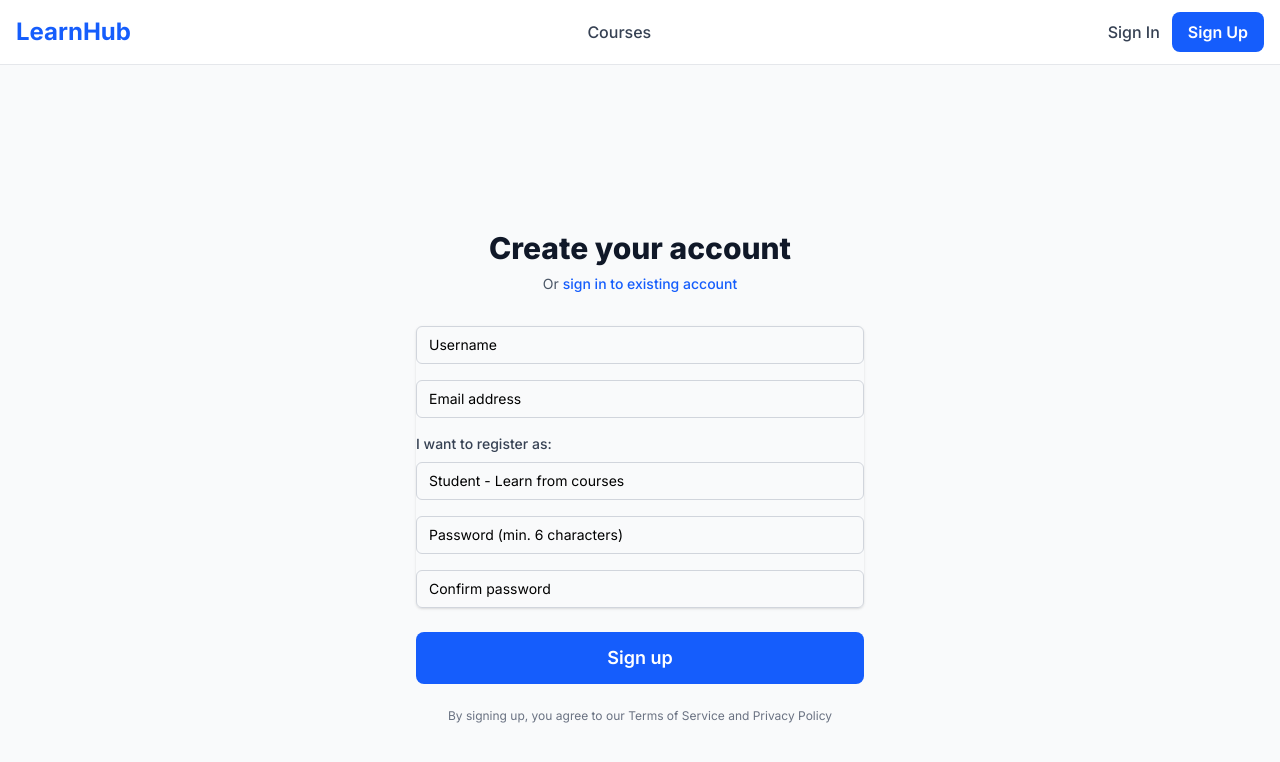
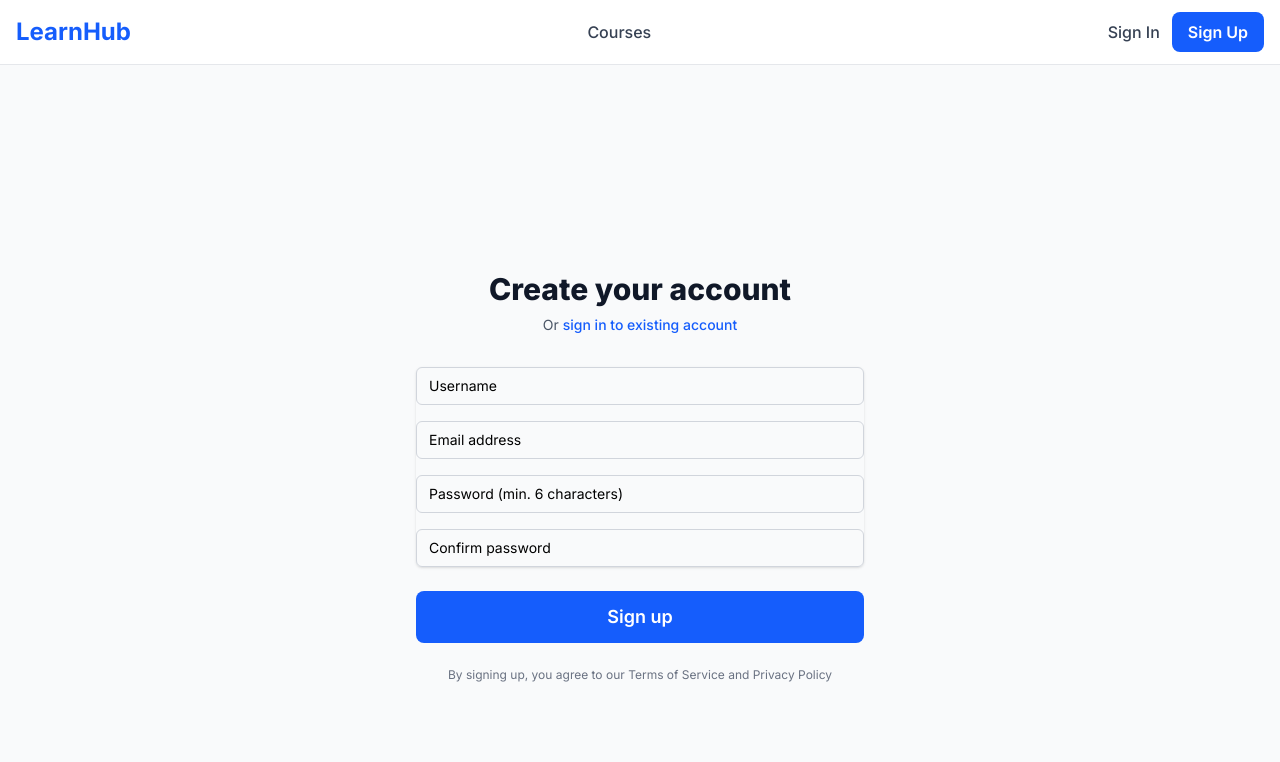
Before and after one commit to sawanda19/web_course, a Next.js app: page /signup in a window 1280 px wide. Shown: the top 762 px of the page. Built offline with nearby package versions, Linux system fonts and the light colour scheme; no server answers.

Commit message:
Update page.tsx

```diff
--- a/app/(auth)/signup/page.tsx
+++ b/app/(auth)/signup/page.tsx
@@ -17,7 +17,6 @@ export default function SignUpPage() {
     email: '',
     password: '',
     confirmPassword: '',
-    role: 'student', // Default role
   });
   const [error, setError] = useState('');
   const [isLoading, setIsLoading] = useState(false);
@@ -56,7 +55,7 @@ export default function SignUpPage() {
     console.log('Sending signup request...');
 
     try {
-      const response = await fetch('/api/auth/register', {
+      const response = await fetch('/api/auth/signup', {
         method: 'POST',
         headers: {
           'Content-Type': 'application/json',
@@ -65,7 +64,6 @@ export default function SignUpPage() {
           username: formData.username,
           email: formData.email,
           password: formData.password,
-          role: formData.role,
         }),
       });
 
@@ -75,26 +73,9 @@ export default function SignUpPage() {
       const data = await response.json();
       console.log('Response data:', data);
 
-      // Show diagnostics if available
-      if (data.diagnostics) {
-        console.log('=== DIAGNOSTICS ===');
-        data.diagnostics.forEach((line: string) => console.log(line));
-        console.log('==================');
-      }
-
       if (!response.ok) {
         console.log('❌ Signup failed:', data.error);
-
-        // Show detailed error with diagnostics
-        let errorMessage = data.error || 'Something went wrong';
-        if (data.details) {
-          errorMessage += '\n\nDetails: ' + data.details;
-        }
-        if (data.diagnostics) {
-          errorMessage += '\n\nDiagnostics:\n' + data.diagnostics.join('\n');
-        }
-
-        setError(errorMessage);
+        setError(data.error || 'Something went wrong');
         setIsLoading(false);
         return;
       }
@@ -126,7 +107,7 @@ export default function SignUpPage() {
     }
   };
 
-  const handleChange = (e: React.ChangeEvent<HTMLInputElement | HTMLSelectElement>) => {
+  const handleChange = (e: React.ChangeEvent<HTMLInputElement>) => {
     setFormData({
       ...formData,
       [e.target.name]: e.target.value,
@@ -200,21 +181,6 @@ export default function SignUpPage() {
               />
             </div>
             <div>
-              <label htmlFor="role" className="block text-sm font-medium text-gray-700 mb-2">
-                I want to register as:
-              </label>
-              <select
-                id="role"
-                name="role"
-                value={formData.role}
-                onChange={handleChange}
-                className="appearance-none relative block w-full px-3 py-2 border border-gray-300 text-gray-900 rounded-md focus:outline-none focus:ring-blue-500 focus:border-blue-500 sm:text-sm"
-              >
-                <option value="student">Student - Learn from courses</option>
-                <option value="instructor">Instructor - Create and teach courses</option>
-              </select>
-            </div>
-            <div>
               <label htmlFor="password" className="sr-only">
                 Password
               </label>
```
